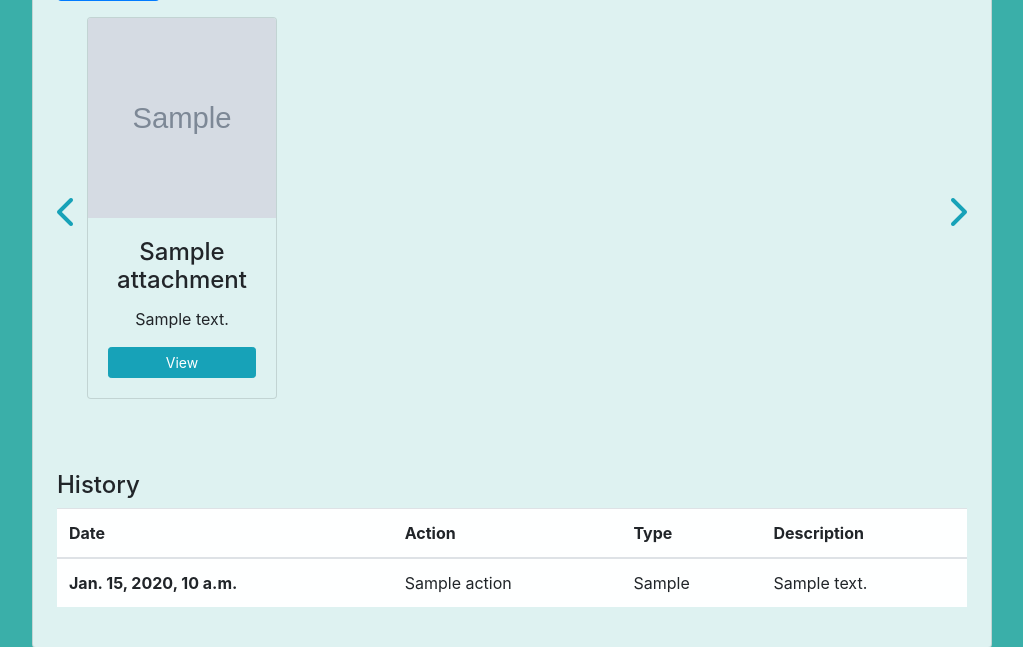
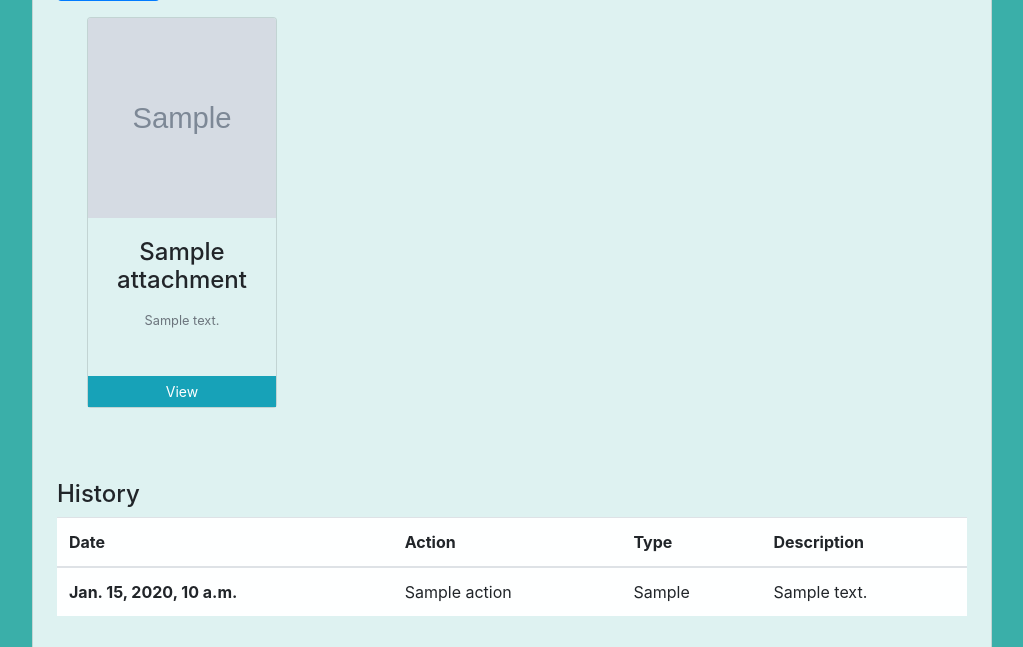
Before and after one commit to acounsel/lastmile, a Django app: template lastmile/templates/lastmile/action_detail.html in a window 1280 px wide. Shown: the part 752-1399 px from the top of the page, without its empty margins (128-1151 px from the left). Run offline with Django 3.2, Linux system fonts and the light colour scheme; the template is opened without the code that fills it: most values are stand-ins (such as "Sample title", 1, 10 or a date in 2020); grey boxes marked "Sample" are stand-in pictures; some libraries are stand-ins or nearby versions.

Commit message:
card formatting on attachment carousel, edited description on attachment updates

```diff
--- a/lastmile/templates/addins/attachment_carousel.html
+++ b/lastmile/templates/addins/attachment_carousel.html
@@ -48,14 +48,15 @@
                     <img width="900" height="1200" style="object-fit:cover;height:200px" class="d-block card-img-top" src="{{ attachment.file.url }}" alt="{{ attachment.name }}">
                     <div class="card-body">
                       <h4 class="card-title">{{ attachment.name }}</h4>
-                      <p class="card-text">{{ attachment.description }}</p>
-                      <a href="{% url 'attachment-detail' pk=attachment.id %}" class="btn btn-info btn-sm btn-block">View</a>
+                      <p class="card-text"><small class="text-muted">{{ attachment.description|truncatechars:100 }}</small></p>
+                      <a href="{% url 'attachment-detail' pk=attachment.id %}" class="btn btn-info btn-sm btn-block" style="position:absolute; right:0; bottom:0; border-radius:0">View</a>
                     </div>
                   </div>
                 </div>
               </div>
             {% endfor %}
           </div>
+          {% if attachment_list|length > 5 %}
             <a class="carousel-control-prev" href="#attachment-carousel" role="button" data-slide="prev">
                 <span class="fas fa-chevron-left fa-2x" aria-hidden="true"></span>
                 <span class="sr-only">Previous</span>
@@ -64,6 +65,7 @@
                 <span class="fas fa-chevron-right fa-2x" aria-hidden="true"></span>
                 <span class="sr-only">Next</span>
             </a>
+          {% endif %}
       </div>
   </div>
 </div>
@@ -126,3 +128,18 @@
     }());
     }
 </script>
+<script>
+  var cards = $('.card-body');
+  var maxHeight = 0;
+
+  // Loop all cards and check height, if bigger than max then save it
+  for (var i = 0; i < cards.length; i++) {
+    if (maxHeight < $(cards[i]).outerHeight()) {
+      maxHeight = $(cards[i]).outerHeight();
+    }
+  }
+  // Set ALL card bodies to this height
+  for (var i = 0; i < cards.length; i++) {
+    $(cards[i]).height(maxHeight);
+  }
+</script>
```
Also changed, not shown: lastmile/models.py (+6 -6 lines). Lines whose indentation alone changed are shown as unchanged.
